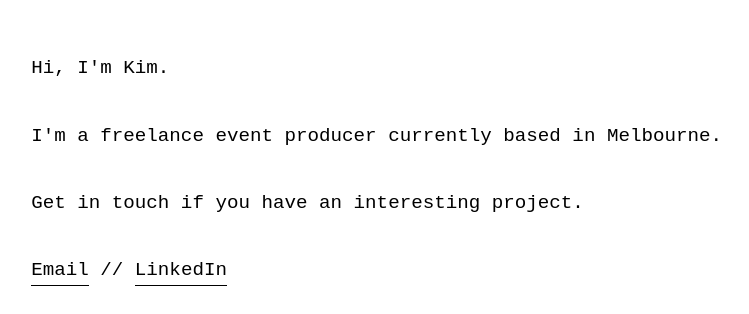
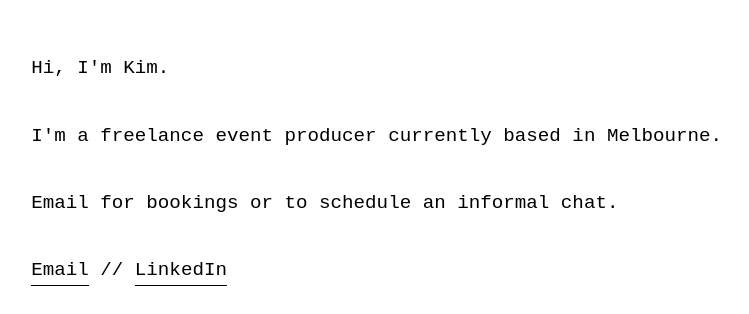
Before and after one commit to kimberleyclane/one-page, a plain HTML site: page index.html in a window 1280 px wide. Shown: the part 230-544 px from the top of the page, without its empty margins (84-833 px from the left). Drawn offline with nearby package versions, Linux system fonts and the light colour scheme; a web font is replaced by a local one.

Commit message:
Update index.html

```diff
--- a/index.html
+++ b/index.html
@@ -47,7 +47,7 @@
         <div id="content" class="animated fadeIn">
 	    <p>Hi, I'm Kim.</p>
 	    <p>I'm a freelance event producer currently based in Melbourne.</p>
-	    <p>Get in touch if you have an interesting project.
+	    <p>Email for bookings or to schedule an informal chat.
 	    <p><a href="mailto:lane.kimberley@gmail.com">Email</a> // <a href="http://linkedin.com/in/kimberley-lane-49a36a65" target="_blank">LinkedIn</a></p>
         </div>
     </div>
```
